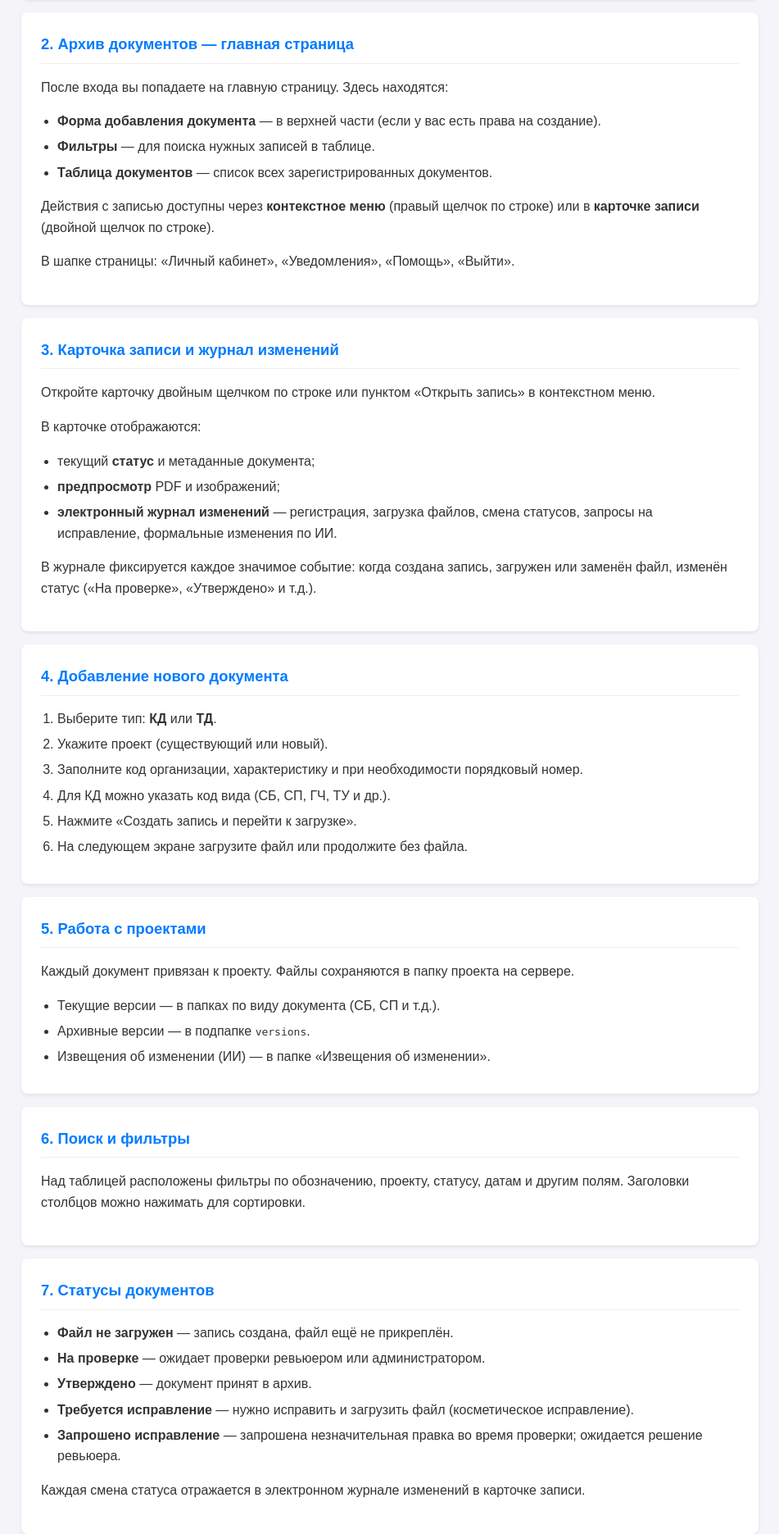
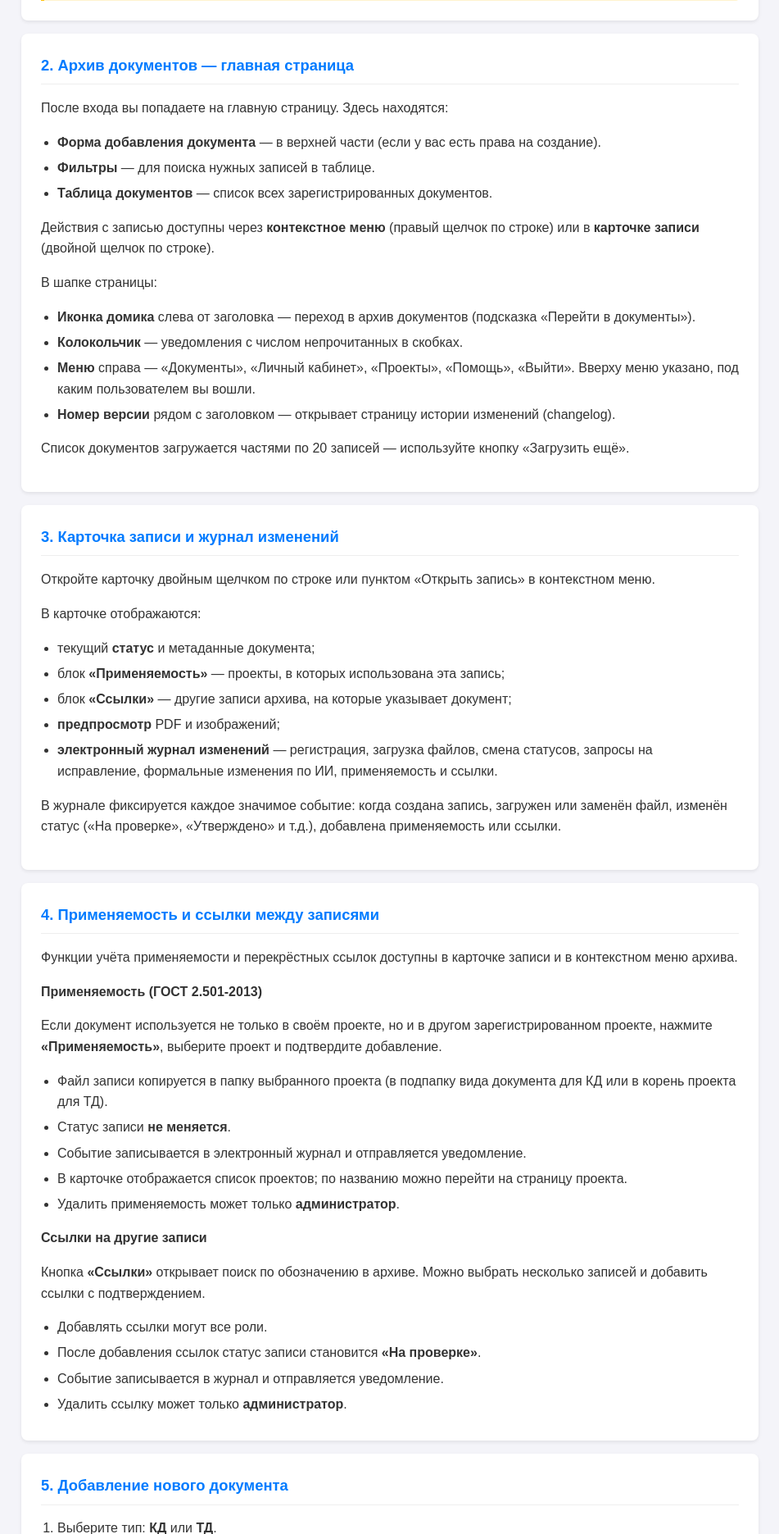
Before and after one commit to anyvol/archiveDB, a FastAPI app: template templates/help.html in a window 1280 px wide. Shown: the part 1175-3046 px from the top of the page at 82% size, without its empty margins (164-1115 px from the left). Run offline with FastAPI, Linux system fonts and the light colour scheme; the template is opened without the code that fills it, so the values that code supplies are empty; parts of the project's set-up code (start-up, migrations or seed data) failed here and were passed over.

Commit message:
Fix project archive download; update menu, help, and docs
- Build ZIP to temp file and stream via FileResponse (WSL/Windows safe)
- Normalize ZIP entry paths with forward slashes
- Add Документы link to header menu; home tooltip to Перейти в документы
- Update help, README, docs, and CHANGELOG for 0.17.0

Co-authored-by: Andrey <anyvol@users.noreply.github.com>

```diff
--- a/app/main.py
+++ b/app/main.py
@@ -1,6 +1,6 @@
 # app/main.py
 
-from fastapi import FastAPI, Request, Depends, Cookie, Form, HTTPException, status, File, UploadFile, Response, Query
+from fastapi import FastAPI, Request, Depends, Cookie, Form, HTTPException, status, File, UploadFile, Response, Query, BackgroundTasks
 from fastapi.responses import HTMLResponse, RedirectResponse, FileResponse, PlainTextResponse, Response, JSONResponse
 from fastapi.templating import Jinja2Templates
 from urllib.parse import urlencode, quote
@@ -2089,6 +2089,7 @@ async def download_project_file(
 @app.get("/projects/{project_id}/download-archive")
 async def download_project_archive(
     project_id: int,
+    background_tasks: BackgroundTasks,
     session: AsyncSession = Depends(get_session),
     access_token: Optional[str] = Cookie(None),
 ):
@@ -2097,7 +2098,7 @@ async def download_project_archive(
         raise HTTPException(status_code=403, detail="Скачивание архива проекта доступно только администратору.")
 
     project = await get_project_by_id(session, project_id)
-    return stream_project_archive(project)
+    return stream_project_archive(project, background_tasks)
 
 
 @app.get("/projects/{project_id}/images/{image_id}")
--- a/templates/_header_nav.html
+++ b/templates/_header_nav.html
@@ -88,6 +88,7 @@
         </button>
         <div class="header-menu-dropdown" role="menu">
             <div class="header-menu-user">Вы вошли как {{ user.full_name or user.login }}</div>
+            <a href="{{ url_path('/documents') }}" role="menuitem">Документы</a>
             {% if user.role.value == 'master_admin' %}
             <a href="{{ url_path('/admin') }}" role="menuitem">Администрирование</a>
             {% endif %}
--- a/templates/_page_header.html
+++ b/templates/_page_header.html
@@ -23,7 +23,7 @@
 </style>
 <div class="header">
     <div class="header-left">
-        <a href="{{ url_path('/documents') }}" class="home-link" title="Архив документов" aria-label="Архив документов">
+        <a href="{{ url_path('/documents') }}" class="home-link" title="Перейти в документы" aria-label="Перейти в документы">
             <svg xmlns="http://www.w3.org/2000/svg" width="44" height="44" viewBox="0 0 24 24" fill="currentColor" aria-hidden="true">
                 <path d="M10 20v-6h4v6h5v-8h3L12 3 2 12h3v8z"/>
             </svg>
--- a/templates/help.html
+++ b/templates/help.html
@@ -40,6 +40,7 @@
                 <li><a href="#start">Первые шаги: вход и регистрация</a></li>
                 <li><a href="#archive">Архив документов — главная страница</a></li>
                 <li><a href="#record">Карточка записи и журнал изменений</a></li>
+                <li><a href="#applicability">Применяемость и ссылки между записями</a></li>
                 <li><a href="#add-doc">Добавление нового документа</a></li>
                 <li><a href="#projects">Работа с проектами</a></li>
                 <li><a href="#filters">Поиск и фильтры</a></li>
@@ -79,7 +80,14 @@
                 <li><strong>Таблица документов</strong> — список всех зарегистрированных документов.</li>
             </ul>
             <p>Действия с записью доступны через <strong>контекстное меню</strong> (правый щелчок по строке) или в <strong>карточке записи</strong> (двойной щелчок по строке).</p>
-            <p>В шапке страницы: «Личный кабинет», «Уведомления», «Помощь», «Выйти».</p>
+            <p>В шапке страницы:</p>
+            <ul>
+                <li><strong>Иконка домика</strong> слева от заголовка — переход в архив документов (подсказка «Перейти в документы»).</li>
+                <li><strong>Колокольчик</strong> — уведомления с числом непрочитанных в скобках.</li>
+                <li><strong>Меню</strong> справа — «Документы», «Личный кабинет», «Проекты», «Помощь», «Выйти». Вверху меню указано, под каким пользователем вы вошли.</li>
+                <li><strong>Номер версии</strong> рядом с заголовком — открывает страницу истории изменений (changelog).</li>
+            </ul>
+            <p>Список документов загружается частями по 20 записей — используйте кнопку «Загрузить ещё».</p>
         </section>
 
         <section class="help-section" id="record">
@@ -88,14 +96,38 @@
             <p>В карточке отображаются:</p>
             <ul>
                 <li>текущий <strong>статус</strong> и метаданные документа;</li>
+                <li>блок <strong>«Применяемость»</strong> — проекты, в которых использована эта запись;</li>
+                <li>блок <strong>«Ссылки»</strong> — другие записи архива, на которые указывает документ;</li>
                 <li><strong>предпросмотр</strong> PDF и изображений;</li>
-                <li><strong>электронный журнал изменений</strong> — регистрация, загрузка файлов, смена статусов, запросы на исправление, формальные изменения по ИИ.</li>
+                <li><strong>электронный журнал изменений</strong> — регистрация, загрузка файлов, смена статусов, запросы на исправление, формальные изменения по ИИ, применяемость и ссылки.</li>
             </ul>
-            <p>В журнале фиксируется каждое значимое событие: когда создана запись, загружен или заменён файл, изменён статус («На проверке», «Утверждено» и т.д.).</p>
+            <p>В журнале фиксируется каждое значимое событие: когда создана запись, загружен или заменён файл, изменён статус («На проверке», «Утверждено» и т.д.), добавлена применяемость или ссылки.</p>
+        </section>
+
+        <section class="help-section" id="applicability">
+            <h2>4. Применяемость и ссылки между записями</h2>
+            <p>Функции учёта применяемости и перекрёстных ссылок доступны в карточке записи и в контекстном меню архива.</p>
+            <h3>Применяемость (ГОСТ 2.501-2013)</h3>
+            <p>Если документ используется не только в своём проекте, но и в другом зарегистрированном проекте, нажмите <strong>«Применяемость»</strong>, выберите проект и подтвердите добавление.</p>
+            <ul>
+                <li>Файл записи копируется в папку выбранного проекта (в подпапку вида документа для КД или в корень проекта для ТД).</li>
+                <li>Статус записи <strong>не меняется</strong>.</li>
+                <li>Событие записывается в электронный журнал и отправляется уведомление.</li>
+                <li>В карточке отображается список проектов; по названию можно перейти на страницу проекта.</li>
+                <li>Удалить применяемость может только <strong>администратор</strong>.</li>
+            </ul>
+            <h3>Ссылки на другие записи</h3>
+            <p>Кнопка <strong>«Ссылки»</strong> открывает поиск по обозначению в архиве. Можно выбрать несколько записей и добавить ссылки с подтверждением.</p>
+            <ul>
+                <li>Добавлять ссылки могут все роли.</li>
+                <li>После добавления ссылок статус записи становится <strong>«На проверке»</strong>.</li>
+                <li>Событие записывается в журнал и отправляется уведомление.</li>
+                <li>Удалить ссылку может только <strong>администратор</strong>.</li>
+            </ul>
         </section>
 
         <section class="help-section" id="add-doc">
-            <h2>4. Добавление нового документа</h2>
+            <h2>5. Добавление нового документа</h2>
             <ol>
                 <li>Выберите тип: <strong>КД</strong> или <strong>ТД</strong>.</li>
                 <li>Укажите проект (существующий или новый).</li>
@@ -107,22 +139,24 @@
         </section>
 
         <section class="help-section" id="projects">
-            <h2>5. Работа с проектами</h2>
+            <h2>6. Работа с проектами</h2>
             <p>Каждый документ привязан к проекту. Файлы сохраняются в папку проекта на сервере.</p>
             <ul>
                 <li>Текущие версии — в папках по виду документа (СБ, СП и т.д.).</li>
                 <li>Архивные версии — в подпапке <code>versions</code>.</li>
                 <li>Извещения об изменении (ИИ) — в папке «Извещения об изменении».</li>
+                <li>Документы проекта и фото — в «Прочие документы» и «изображения».</li>
             </ul>
+            <p>Раздел «Проекты» в меню открывает список проектов. Администратор может редактировать описание, загружать фото и документы, удалять проект, а также <strong>скачать архив проекта</strong> — ZIP-файл со всей структурой папок как на сервере. Имя архива содержит дату формирования и идентификатор проекта.</p>
         </section>
 
         <section class="help-section" id="filters">
-            <h2>6. Поиск и фильтры</h2>
+            <h2>7. Поиск и фильтры</h2>
             <p>Над таблицей расположены фильтры по обозначению, проекту, статусу, датам и другим полям. Заголовки столбцов можно нажимать для сортировки.</p>
         </section>
 
         <section class="help-section" id="statuses">
-            <h2>7. Статусы документов</h2>
+            <h2>8. Статусы документов</h2>
             <ul>
                 <li><strong>Файл не загружен</strong> — запись создана, файл ещё не прикреплён.</li>
                 <li><strong>На проверке</strong> — ожидает проверки ревьюером или администратором.</li>
@@ -134,7 +168,7 @@
         </section>
 
         <section class="help-section" id="changes">
-            <h2>8. Внесение изменений (ГОСТ 2.503-2013)</h2>
+            <h2>9. Внесение изменений (ГОСТ 2.503-2013)</h2>
             <p>Правила действуют для записей <strong>КД и ТД</strong>.</p>
             <h3>Незначительные (косметические) исправления</h3>
             <ul>
@@ -155,7 +189,7 @@
         </section>
 
         <section class="help-section" id="upload">
-            <h2>9. Загрузка и скачивание файлов</h2>
+            <h2>10. Загрузка и скачивание файлов</h2>
             <ul>
                 <li>«Загрузить файл» — если файл ещё не прикреплён.</li>
                 <li>«Заменить файл» — только при «Требуется исправление».</li>
@@ -166,20 +200,21 @@
         </section>
 
         <section class="help-section" id="notifications">
-            <h2>10. Уведомления</h2>
-            <p>Ссылка «Уведомления» в шапке показывает число непрочитанных сообщений. Уведомления приходят при регистрации, загрузке файлов, смене статуса, запросах на исправление, формальных изменениях и удалении записей.</p>
+            <h2>11. Уведомления</h2>
+            <p>Иконка колокольчика в шапке показывает число непрочитанных сообщений в скобках. Полный список — по нажатию на колокольчик. Уведомления приходят при регистрации, загрузке файлов, смене статуса, добавлении применяемости и ссылок, запросах на исправление, формальных изменениях и удалении записей.</p>
         </section>
 
         <section class="help-section" id="profile">
-            <h2>11. Личный кабинет</h2>
+            <h2>12. Личный кабинет</h2>
             <p>Можно изменить ФИО, должность, отдел, e-mail, код организации по умолчанию, набор столбцов таблицы и настройки push-уведомлений.</p>
         </section>
 
         <section class="help-section" id="roles">
-            <h2>12. Кто что может делать</h2>
+            <h2>13. Кто что может делать</h2>
             <h3>Обычный пользователь</h3>
             <ul>
                 <li>Создавать документы, загружать файлы, открывать карточки записей.</li>
+                <li>Добавлять применяемость и ссылки между записями.</li>
                 <li>Запрашивать незначительное исправление (любой пользователь, не только загрузивший документ).</li>
                 <li>Заменять файл при статусе «Требуется исправление».</li>
                 <li>Вносить формальные изменения в утверждённые КД/ТД.</li>
@@ -194,6 +229,8 @@
                 <li>Все права ревьюера.</li>
                 <li>Удаление документов (с комментарием).</li>
                 <li>Редактирование метаданных документов.</li>
+                <li>Удаление применяемости и ссылок между записями.</li>
+                <li>Управление проектами: описание, фото, документы, удаление проекта, скачивание архива проекта.</li>
             </ul>
             <div class="note">Для КД и ТД замена файла без основания (ИИ или статуса «Требуется исправление») не допускается — в том числе для администратора.</div>
         </section>
```
Also changed, not shown: app/project_archive.py (+42 -18 lines), tests/test_project_archive.py (+38 -1 lines), CHANGELOG.md, README.md, docs/README.md.
